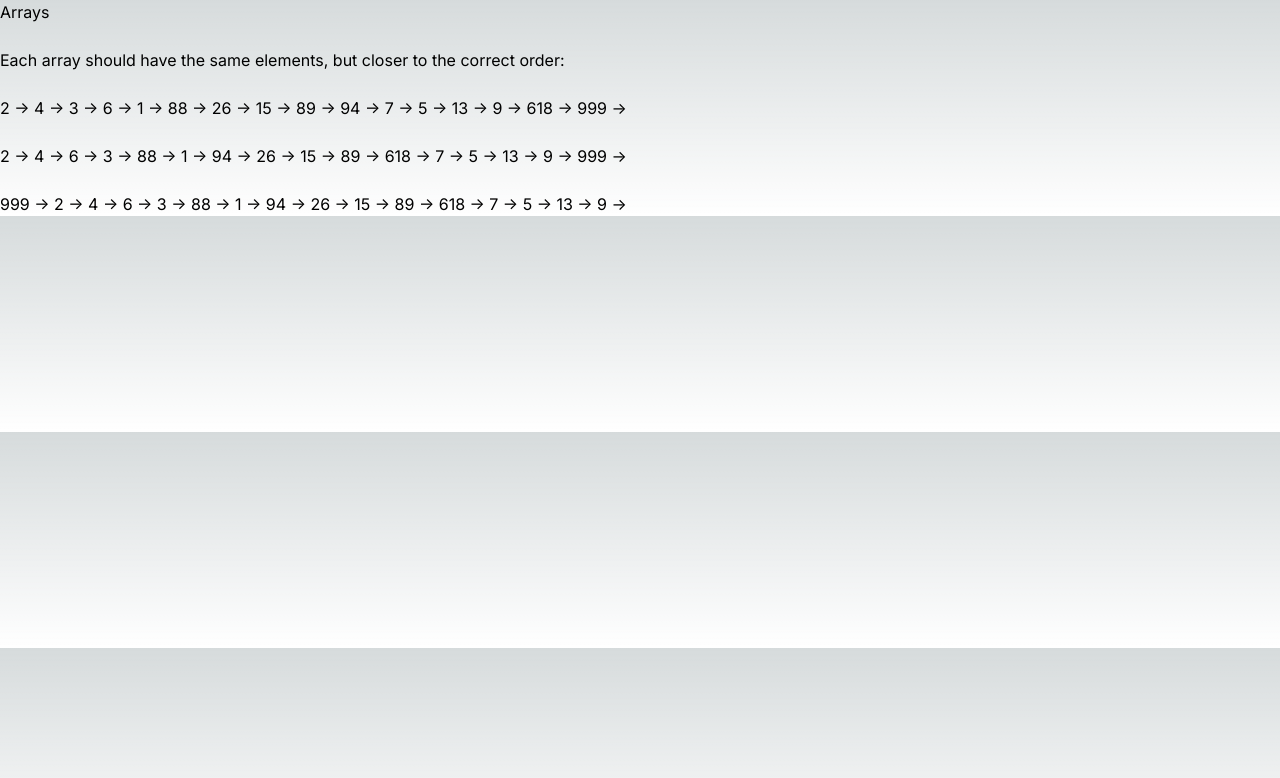
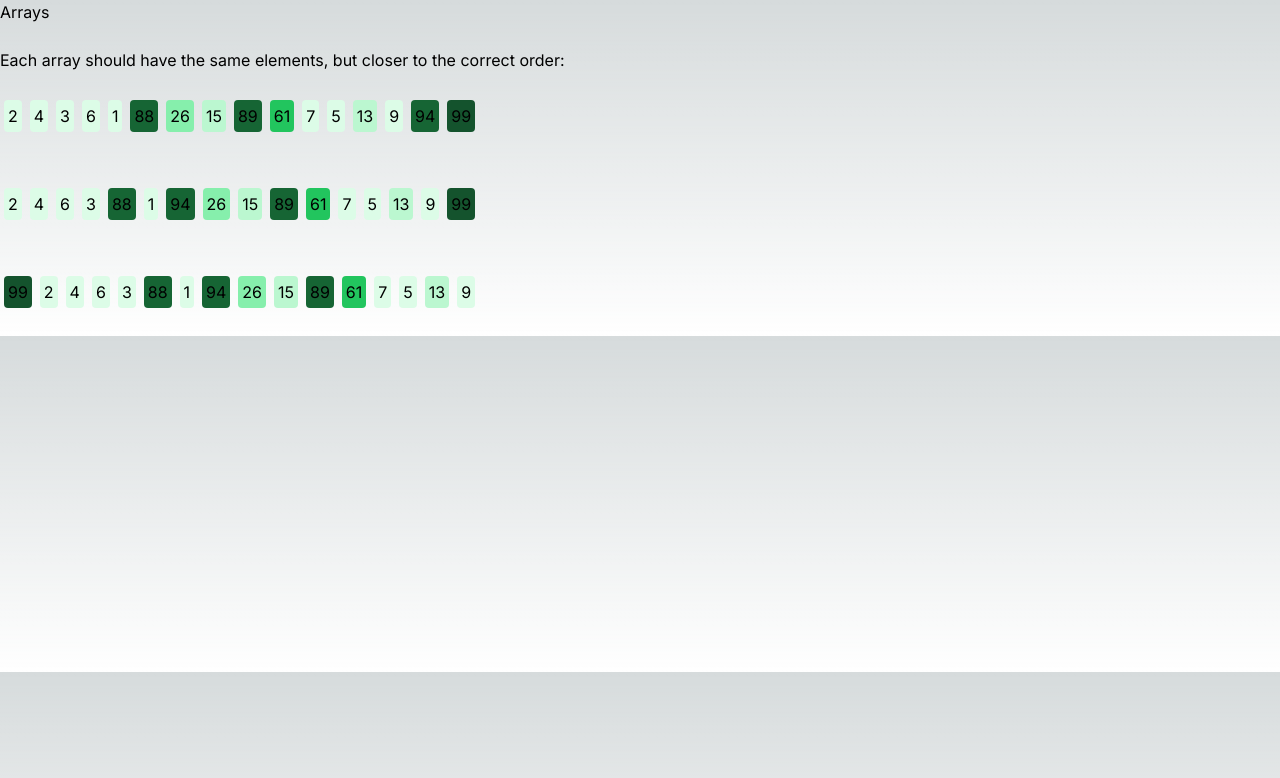
Before and after one commit to yablochko8/algo-visualize, a Next.js app: page / in a window 1280 px wide. Shown: the top 778 px of the page. Built offline with nearby package versions, Linux system fonts and the light colour scheme.

Commit message:
normalized colors working nicely

```diff
--- a/src/app/page.tsx
+++ b/src/app/page.tsx
@@ -3,7 +3,19 @@
 import { useEffect, useState } from "react";
 import { bubbleSortStep } from "@/algorithms/bubbleSortWithCallback";
 
-const INITIAL_ARRAY = [999, 2, 4, 6, 3, 88, 1, 94, 26, 15, 89, 618, 7, 5, 13, 9]
+
+
+// all classes of BG color I expect to call from Tailwind:
+// bg-green-50 bg-green-100 bg-green-200 bg-green-300 bg-green-400 bg-green-500
+// bg-green-600 bg-green-700 bg-green-800 bg-green-900
+//
+// Context: In Tailwind CSS, the JIT (Just-In-Time) mode needs to know all the classes
+// that will be used in the project at build time. When you dynamically generate class
+// names in JavaScript, Tailwind might not be able to see those classes and therefore
+// doesn't generate the necessary CSS.
+
+
+const INITIAL_ARRAY = [99, 2, 4, 6, 3, 88, 1, 94, 26, 15, 89, 61, 7, 5, 13, 9]
 
 const altSortAlgo1 = bubbleSortStep
 
@@ -21,6 +33,14 @@ const createBlankAlgoStats = (): algoStats => {
   };
 }
 
+
+const normalizedElement = (element: number, array: number[]) => {
+  const realNum = element / Math.max(...array)
+  const minOutput = 1
+  const maxOutput = 9
+
+  return Math.floor(realNum * (maxOutput - minOutput)) + minOutput
+}
 
 export default function Home() {
   const [arrays, setArrays] = useState<number[][][]>([[INITIAL_ARRAY], [INITIAL_ARRAY], [INITIAL_ARRAY]])
@@ -59,13 +79,17 @@ export default function Home() {
         return (
           <>
             <br />
-            {singleArray.map((element) => {
-              return (
-                <span>
-                  {element} {" -> "}
-                </span>
-              )
-            })}
+            <div className="flex flex-row">
+
+              {singleArray.map((element) => {
+                const normElement = normalizedElement(element, singleArray)
+                return (
+                  <span className={`flex flex-col justify-center m-1 p-1 bg-green-${normElement}00 rounded`}>
+                    {element}
+                  </span>
+                )
+              })}
+            </div>
             <br />
           </>
         )
```
